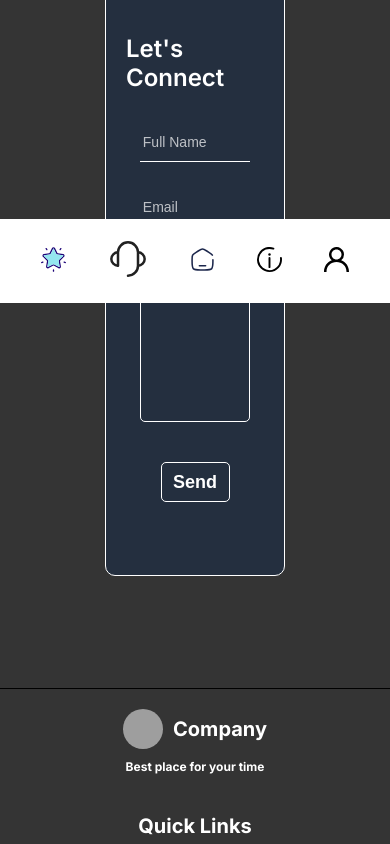
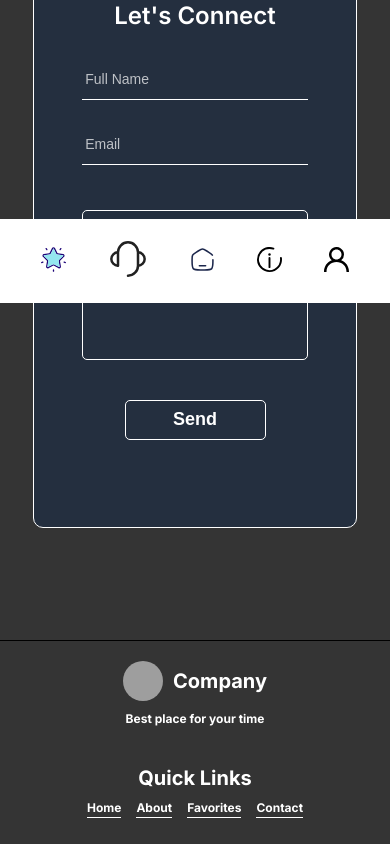
Before and after one commit to noor-ridha/e-commerce, a Next.js app in the folder client/: page /contact in a window 390 px wide. Shown: the part 541-1385 px from the top of the page. Built offline with nearby package versions, Linux system fonts and the light colour scheme; grey boxes are pictures that could not be loaded.

Commit message:
front-end\ add responsiveness to the contact me page

```diff
--- a/client/app/contact/Contact.scss
+++ b/client/app/contact/Contact.scss
@@ -196,3 +196,15 @@
     transform: rotate(360deg);
   }
 }
+
+@media only screen and (max-width: 900px) {
+  .contact {
+    &__call-to-action {
+      width: 100%;
+    }
+
+    &__form {
+      width: 90%;
+    }
+  }
+}
```
